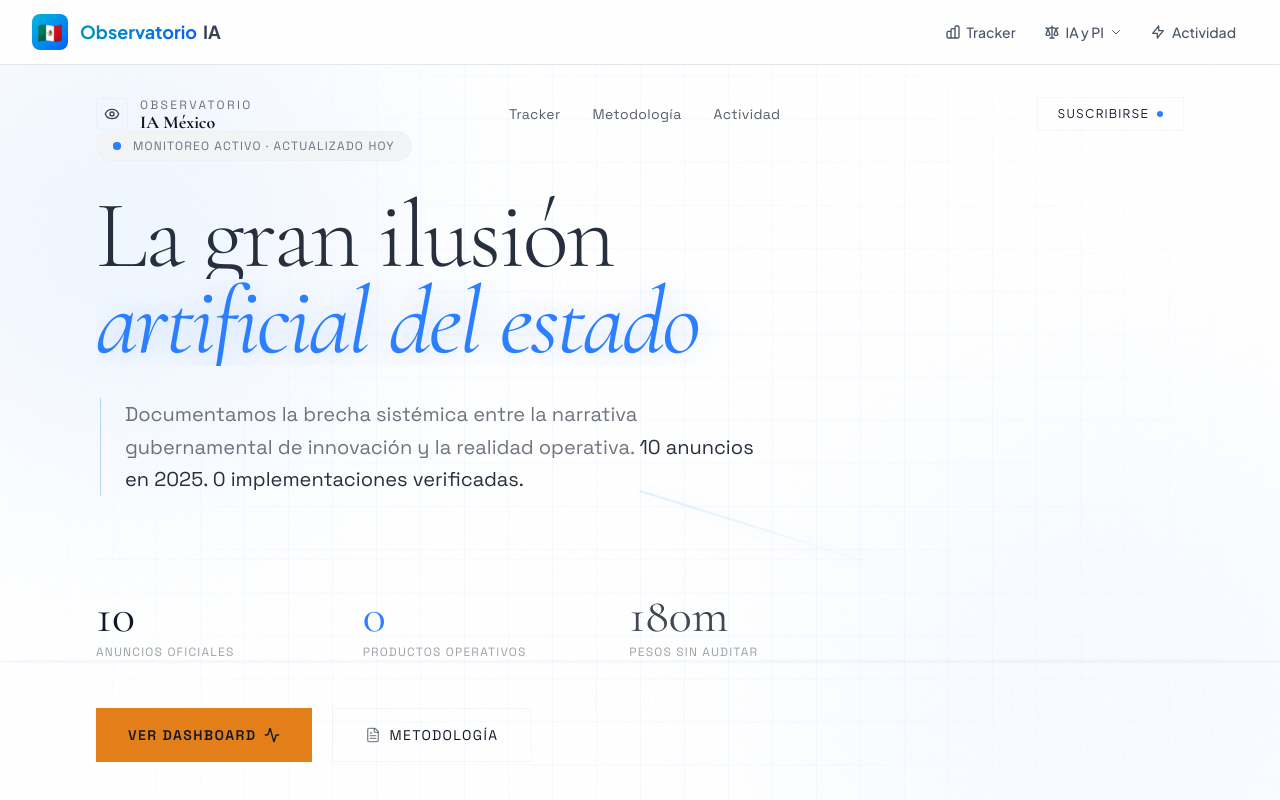
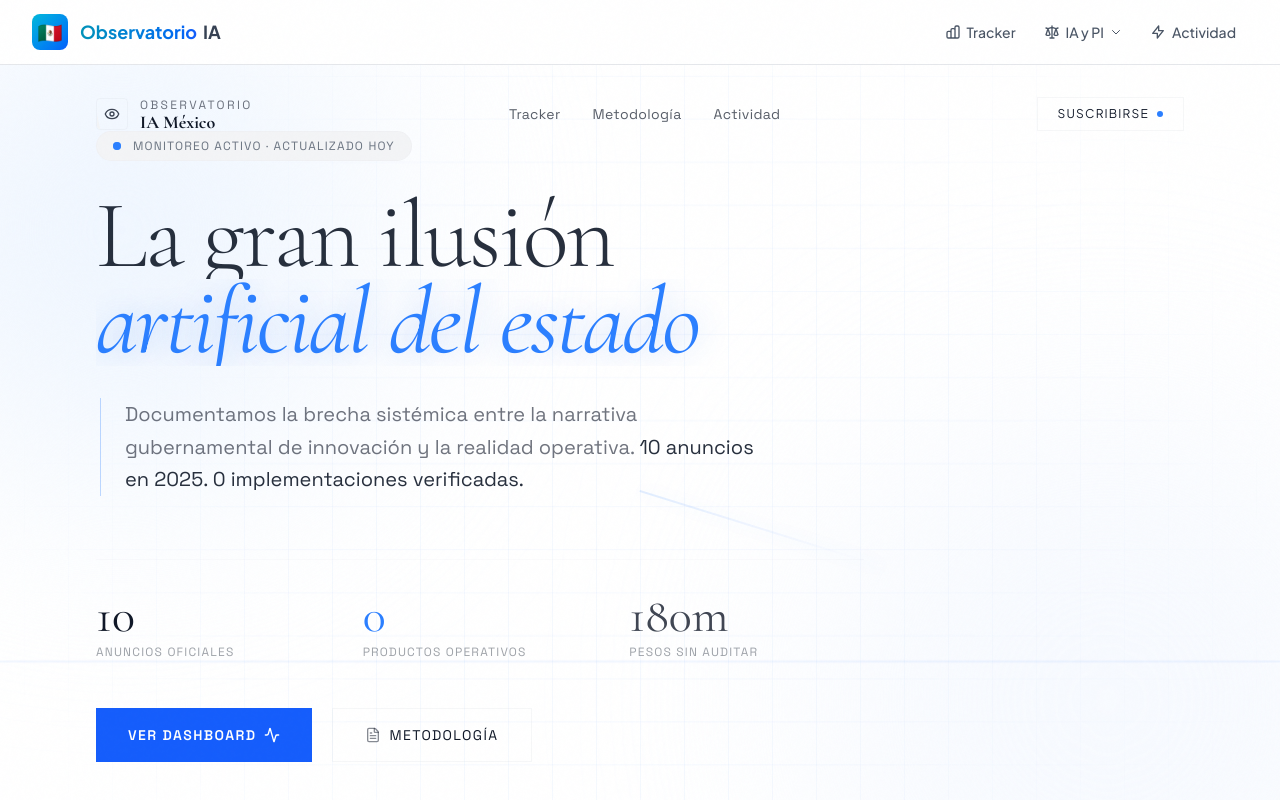
Before and after one commit to ritchiero/observatorio-ia-mexico, a Next.js app: page / in a window 1280 px wide. Shown: the top 800 px of the page. Built offline with nearby package versions, Linux system fonts and the light colour scheme.

Commit message:
fix: Cambiar botón VER DASHBOARD de amarillo a azul
- Cambiar bg-amber-600 a bg-blue-600
- Cambiar text-gray-900 a text-white
- Hover de blue-500 a blue-700
- Ahora todos los elementos usan la paleta azul institucional

```diff
--- a/components/HeroSection.tsx
+++ b/components/HeroSection.tsx
@@ -139,7 +139,7 @@ export default function HeroSection({ stats }: HeroSectionProps) {
           <div className="flex flex-col sm:flex-row gap-5 mt-12 animate-reveal delay-500">
             <button
               onClick={scrollToContent}
-              className="group relative px-8 py-4 bg-amber-600/90 text-gray-900 font-sans-tech text-sm uppercase tracking-widest overflow-hidden hover:bg-blue-500 transition-colors duration-300"
+              className="group relative px-8 py-4 bg-blue-600 text-white font-sans-tech text-sm uppercase tracking-widest overflow-hidden hover:bg-blue-700 transition-colors duration-300"
             >
               <span className="relative z-10 flex items-center gap-2 font-semibold">
                 Ver Dashboard
```
